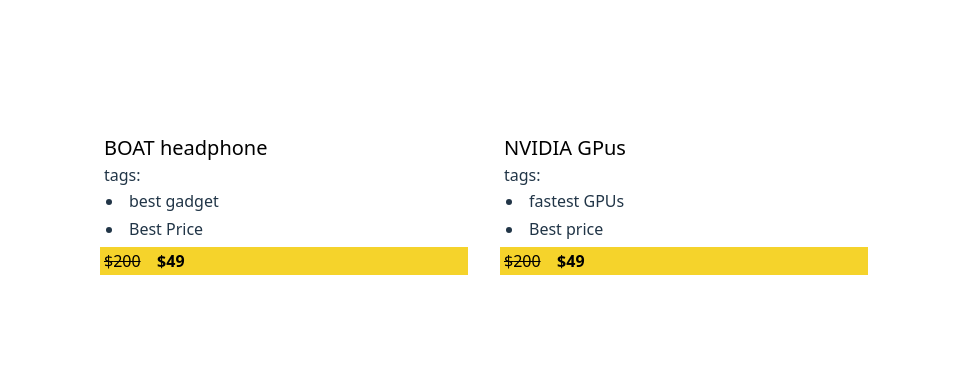
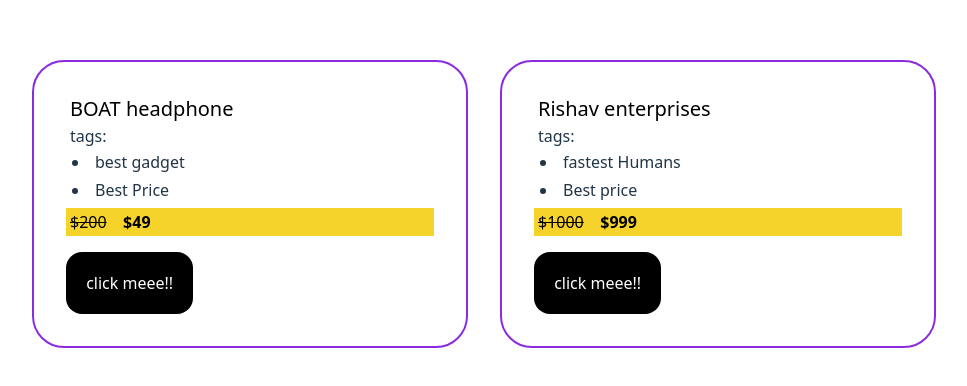
Before and after one commit to nishav07/React-playground, a React (Vite) app: page / in a window 1280 px wide. Shown: the part 202-588 px from the top of the page, without its empty margins (156-1123 px from the left). Built offline with nearby package versions, Linux system fonts and the light colour scheme.

Commit message:
understaing click events

```diff
--- a/src/App.css
+++ b/src/App.css
@@ -6,6 +6,7 @@
   display: flex;
   align-items: center;
   justify-content: center;
+  gap: 2rem;
 }
 
 body{
--- a/src/App.jsx
+++ b/src/App.jsx
@@ -1,12 +1,13 @@
 import './App.css';
-import Card from './Card';
-import Msgbox from './Msgbox.jsx';
+import Card from './tempFile/Card.jsx';
+import Msgbox from './tempFile/Msgbox.jsx';
+
 
 function App() {
   return (
    <>
     <Card heading="BOAT headphone" tags={["best gadget","Best Price"]} oldPrice={200} newPrice={49}/>
-    <Card heading="NVIDIA GPus" tags={["fastest GPUs","Best price"]} oldPrice={200} newPrice={49}/>
+    <Card heading="Rishav enterprises" tags={["fastest Humans","Best price"]} oldPrice={1000} newPrice={999}/>
    </>
   )
 }
--- /dev/null
+++ b/src/button.css
@@ -0,0 +1,7 @@
+button{
+    padding: 1.2rem;
+    background: #000;
+    color: white;
+    border-radius: 1rem;
+    margin-top: 1rem;
+}
--- /dev/null
+++ b/src/button.jsx
@@ -0,0 +1,14 @@
+import "./button.css";
+
+function sayHi(){
+    console.lpg("hello broooooooo")
+}
+
+
+function Btn({text}){
+    return(<>
+    <button onClick={sayHi}>{text}</button>
+    </>)
+}
+
+export default Btn
--- a/src/Card.css
+++ b/src/tempFile/Card.css
@@ -1,7 +1,8 @@
 #cards{
     width: 23rem;
     border-radius: 2rem;
-    padding: 1rem;
+    padding: 2rem;
+    border: 2px solid blueviolet;
 
 }
 
--- a/src/Card.jsx
+++ b/src/tempFile/Card.jsx
@@ -1,12 +1,14 @@
 import './Card.css';
 import Price from './Price';
-import Title from './title';
+import Title from './Title';
+import Btn from '../button';
 
 function Card({heading,tags,oldPrice,newPrice}){
     return (
         <div id="cards">
             <Title heading={heading}  tags={tags}/>
             <Price oldPrice={oldPrice} newPrice={newPrice}/>
+            <Btn text={"click meee!!"}/>
         </div>
     )
 }
--- a/src/title.jsx
+++ b/src/tempFile/Title.jsx
@@ -1,7 +1,7 @@
 import "./Title.css";
 
 function Title({heading,tags}){
-    const tag = tags.map((t) => <li>{t}</li>);
+    const tag = tags.map((t,i) => <li key={i}>{t}</li>);
     return (
         <div>
             <h1>{heading}</h1>
```
Also changed, not shown: src/tempFile/Msgbox.css (added), src/tempFile/Msgbox.jsx (renamed from src/Msgbox.jsx), src/tempFile/Price.css (renamed from src/Price.css), src/tempFile/Price.jsx (renamed from src/Price.jsx), src/tempFile/Title.css (renamed from src/title.css).
